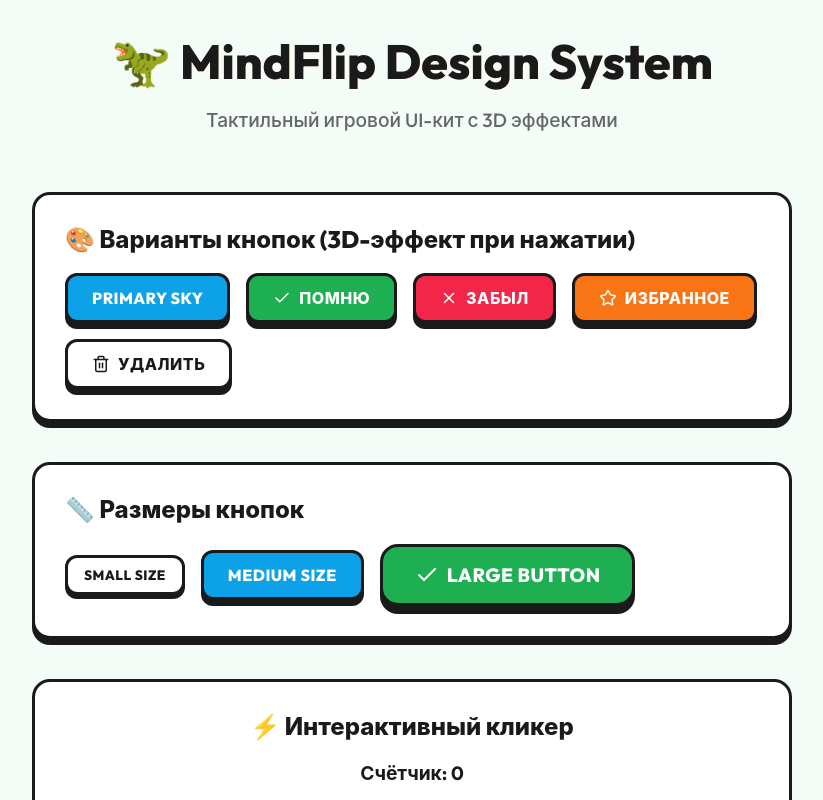
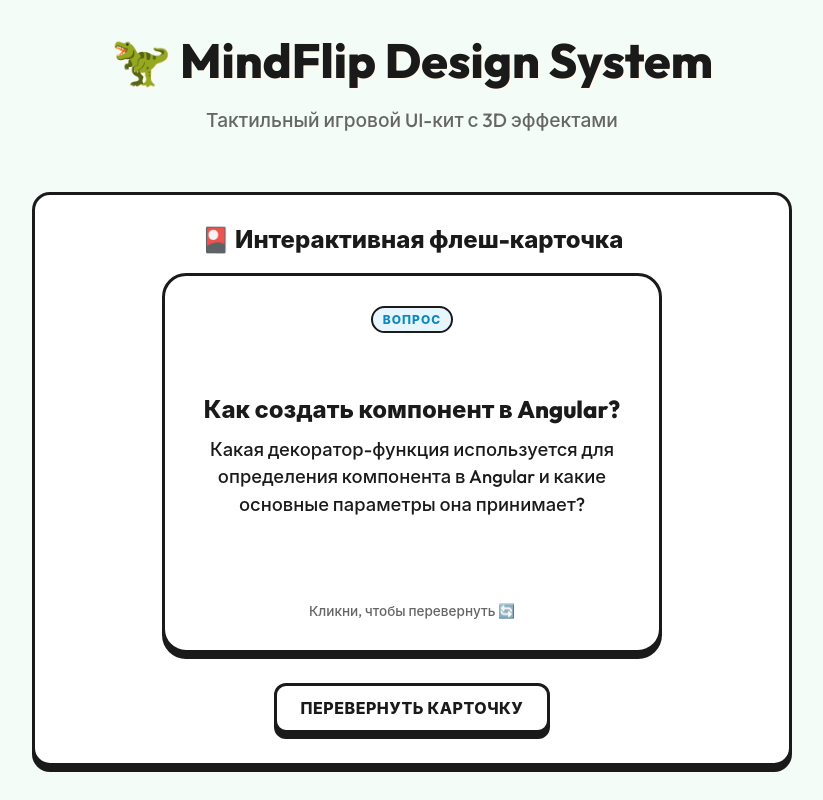
Before and after one commit to Stas4On/mind-flip, a React (Vite) app: page / in a window 1280 px wide. Shown: the top 800 px of the page, without its empty margins (228-1051 px from the left). Built offline with nearby package versions, Linux system fonts and the light colour scheme.

Commit message:
feat: add Flashcard with Markdown support

```diff
--- a/src/App.tsx
+++ b/src/App.tsx
@@ -1,9 +1,16 @@
 import { useState } from 'react';
 import { Button } from './components/ui/Button';
+import { Flashcard } from './components/cards/Flashcard';
 import { Check, X, RefreshCw, Star, Trash2 } from 'lucide-react';
 
 function App() {
   const [count, setCount] = useState(0);
+  const [isCardFlipped, setIsCardFlipped] = useState(false);
+
+  const demoCard = {
+    front: `### Как создать компонент в Angular?\n\nКакая декоратор-функция используется для определения компонента в Angular и какие основные параметры она принимает?`,
+    back: `### Декоратор \`@Component\`\n\nДля создания компонента используется декоратор \`@Component\` из пакета \`@angular/core\`:\n\n\`\`\`typescript\nimport { Component } from '@angular/core';\n\n@Component({\n  selector: 'app-user-profile',\n  standalone: true,\n  templateUrl: './user-profile.component.html',\n  styleUrl: './user-profile.component.css'\n})\nexport class UserProfileComponent {\n  username = 'Leon';\n}\n\`\`\``
+  };
 
   return (
     <div style={{
@@ -29,6 +36,35 @@ function App() {
           Тактильный игровой UI-кит с 3D эффектами
         </p>
       </header>
+
+      {/* Interactive Flashcard Section */}
+      <section style={{
+        background: 'var(--color-card-bg)',
+        border: 'var(--border-width) solid var(--color-border)',
+        borderRadius: 'var(--border-radius-md)',
+        padding: '30px',
+        boxShadow: '0 var(--shadow-depth) 0 var(--color-border)',
+        display: 'flex',
+        flexDirection: 'column',
+        gap: '20px',
+        alignItems: 'center'
+      }}>
+        <h2>🎴 Интерактивная флеш-карточка</h2>
+        <Flashcard
+          front={demoCard.front}
+          back={demoCard.back}
+          isFlipped={isCardFlipped}
+          onFlip={() => setIsCardFlipped(!isCardFlipped)}
+        />
+        <div style={{ display: 'flex', gap: '12px', marginTop: '10px' }}>
+          <Button
+            variant="outline"
+            onClick={() => setIsCardFlipped(!isCardFlipped)}
+          >
+            Перевернуть карточку
+          </Button>
+        </div>
+      </section>
 
       {/* Button Variants Section */}
       <section style={{
--- /dev/null
+++ b/src/components/cards/Flashcard.tsx
@@ -0,0 +1,54 @@
+import React from 'react';
+import ReactMarkdown from 'react-markdown';
+
+export interface FlashcardProps {
+  front: string;
+  back: string;
+  isFlipped: boolean;
+  onFlip: () => void;
+}
+
+export const Flashcard: React.FC<FlashcardProps> = ({
+  front,
+  back,
+  isFlipped,
+  onFlip,
+}) => {
+  // Prevent click propagation when clicking on code blocks or links (for scroll / copy ease)
+  const handleContentClick = (e: React.MouseEvent) => {
+    const target = e.target as HTMLElement;
+    if (target.closest('pre') || target.closest('code') || target.closest('a')) {
+      e.stopPropagation();
+    }
+  };
+
+  return (
+    <div className="flashcard-container" onClick={onFlip}>
+      <div className={`flashcard ${isFlipped ? 'flipped' : ''}`}>
+
+        {/* Front Side */}
+        <div className="flashcard-front">
+          <span className="card-badge">Вопрос</span>
+          <div className="card-content-wrapper" onClick={handleContentClick}>
+            <div className="markdown-content">
+              <ReactMarkdown>{front}</ReactMarkdown>
+            </div>
+          </div>
+          <span className="card-hint">Кликни, чтобы перевернуть 🔄</span>
+        </div>
+
+        {/* Back Side */}
+        <div className="flashcard-back">
+          <span className="card-badge">Ответ</span>
+          <div className="card-content-wrapper" onClick={handleContentClick}>
+            <div className="markdown-content">
+              <ReactMarkdown>{back}</ReactMarkdown>
+            </div>
+          </div>
+          <span className="card-hint">Кликни, чтобы вернуть вопрос 🔄</span>
+        </div>
+
+      </div>
+    </div>
+  );
+};
--- a/src/styles/components.css
+++ b/src/styles/components.css
@@ -92,3 +92,142 @@
 .btn-outline:hover:not(:disabled) {
   background-color: var(--color-primary-light);
 }
+
+/* 3D Flashcard styles */
+.flashcard-container {
+  perspective: 1200px;
+  width: 100%;
+  max-width: 500px;
+  height: 380px;
+  margin: 0 auto;
+}
+
+.flashcard {
+  width: 100%;
+  height: 100%;
+  position: relative;
+  transform-style: preserve-3d;
+  transition: transform var(--transition-bounce);
+  cursor: pointer;
+}
+
+.flashcard.flipped {
+  transform: rotateY(180deg);
+}
+
+.flashcard-front, .flashcard-back {
+  position: absolute;
+  width: 100%;
+  height: 100%;
+  backface-visibility: hidden;
+  border: var(--border-width) solid var(--color-border);
+  border-radius: var(--border-radius-lg);
+  padding: 30px;
+  background-color: var(--color-card-bg);
+  box-shadow: 0 var(--shadow-depth) 0 var(--color-border);
+  display: flex;
+  flex-direction: column;
+  justify-content: space-between; /* Space for watermark / hint */
+  align-items: center;
+  overflow: hidden;
+}
+
+.flashcard-back {
+  transform: rotateY(180deg);
+}
+
+/* Card flip hover micro-interaction */
+.flashcard:hover:not(.flipped) {
+  transform: translateY(-4px);
+  box-shadow: 0 calc(var(--shadow-depth) + 4px) 0 var(--color-border);
+}
+.flashcard:hover.flipped {
+  transform: rotateY(180deg) translateY(-4px);
+}
+
+/* Content Area inside cards */
+.card-content-wrapper {
+  display: flex;
+  flex-direction: column;
+  justify-content: center;
+  align-items: center;
+  width: 100%;
+  height: 100%;
+  text-align: center;
+  overflow-y: auto;
+  padding: 10px 0;
+}
+
+/* Badge for front/back status */
+.card-badge {
+  font-size: 0.75rem;
+  font-weight: 800;
+  text-transform: uppercase;
+  letter-spacing: 1px;
+  padding: 4px 10px;
+  border: 2px solid var(--color-border);
+  border-radius: 20px;
+  background-color: var(--color-primary-light);
+  color: var(--color-primary-dark);
+  align-self: center;
+}
+
+.flashcard-back .card-badge {
+  background-color: var(--color-success-light);
+  color: var(--color-success-dark);
+}
+
+.card-hint {
+  font-size: 0.85rem;
+  color: var(--color-text-muted);
+  font-weight: 500;
+  margin-top: 10px;
+}
+
+/* Markdown Specific Styles inside Cards */
+.markdown-content {
+  width: 100%;
+  font-size: 1.15rem;
+  font-weight: 500;
+  line-height: 1.5;
+}
+
+.markdown-content h3 {
+  font-size: 1.5rem;
+  margin-bottom: 12px;
+}
+
+.markdown-content p {
+  margin-bottom: 12px;
+}
+
+/* Code block styling */
+.markdown-content pre {
+  background-color: hsl(0, 0%, 8%);
+  color: hsl(0, 0%, 95%);
+  border: 2px solid var(--color-border);
+  border-radius: var(--border-radius-sm);
+  padding: 12px;
+  text-align: left;
+  overflow-x: auto;
+  margin: 10px 0;
+  width: 100%;
+  box-shadow: inset 0 2px 4px rgba(0,0,0,0.5);
+}
+
+.markdown-content code {
+  font-family: 'Fira Code', 'Courier New', Courier, monospace;
+  font-size: 0.9rem;
+  font-weight: 600;
+  background-color: hsl(0, 0%, 94%);
+  color: var(--color-danger-dark);
+  padding: 2px 6px;
+  border-radius: 4px;
+}
+
+.markdown-content pre code {
+  background-color: transparent;
+  color: inherit;
+  padding: 0;
+  border-radius: 0;
+}
```
